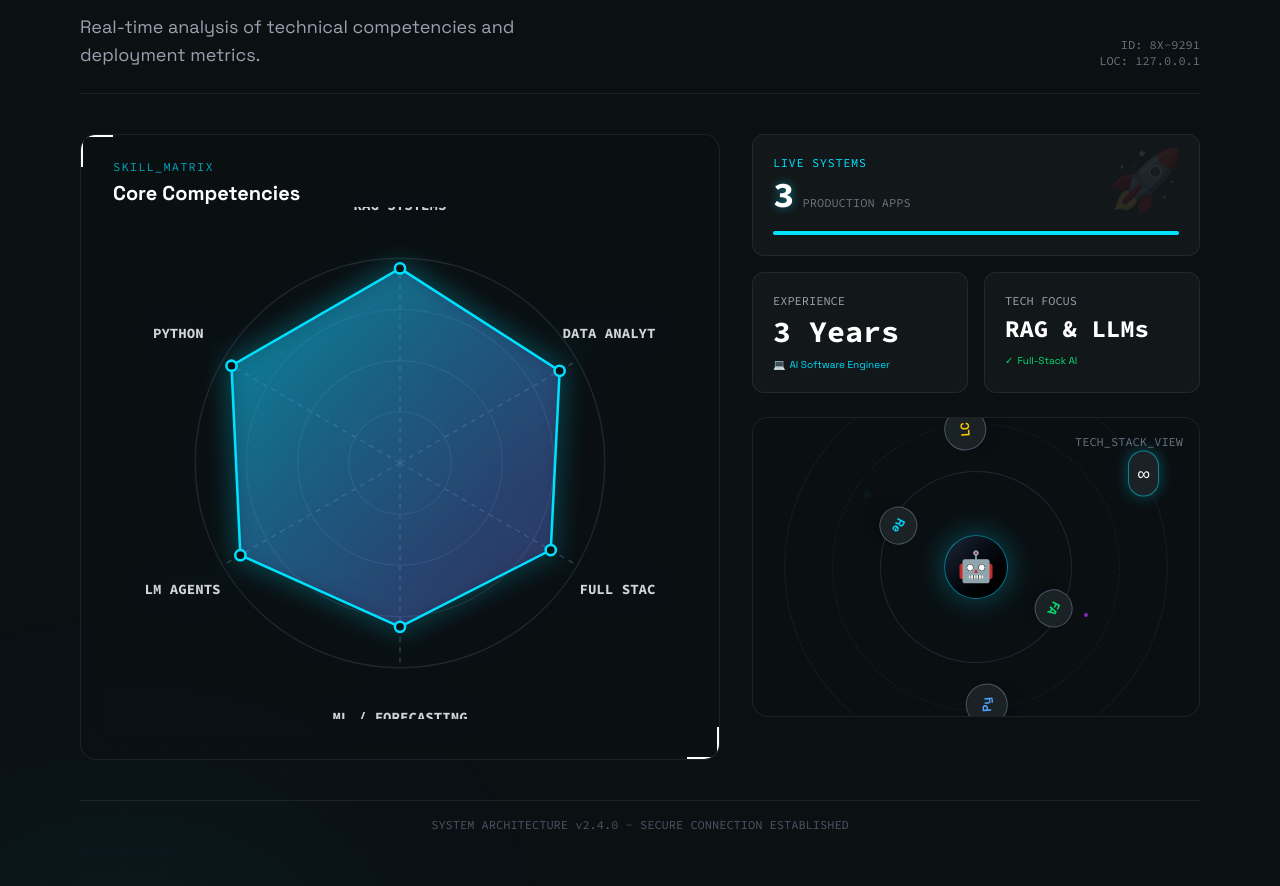
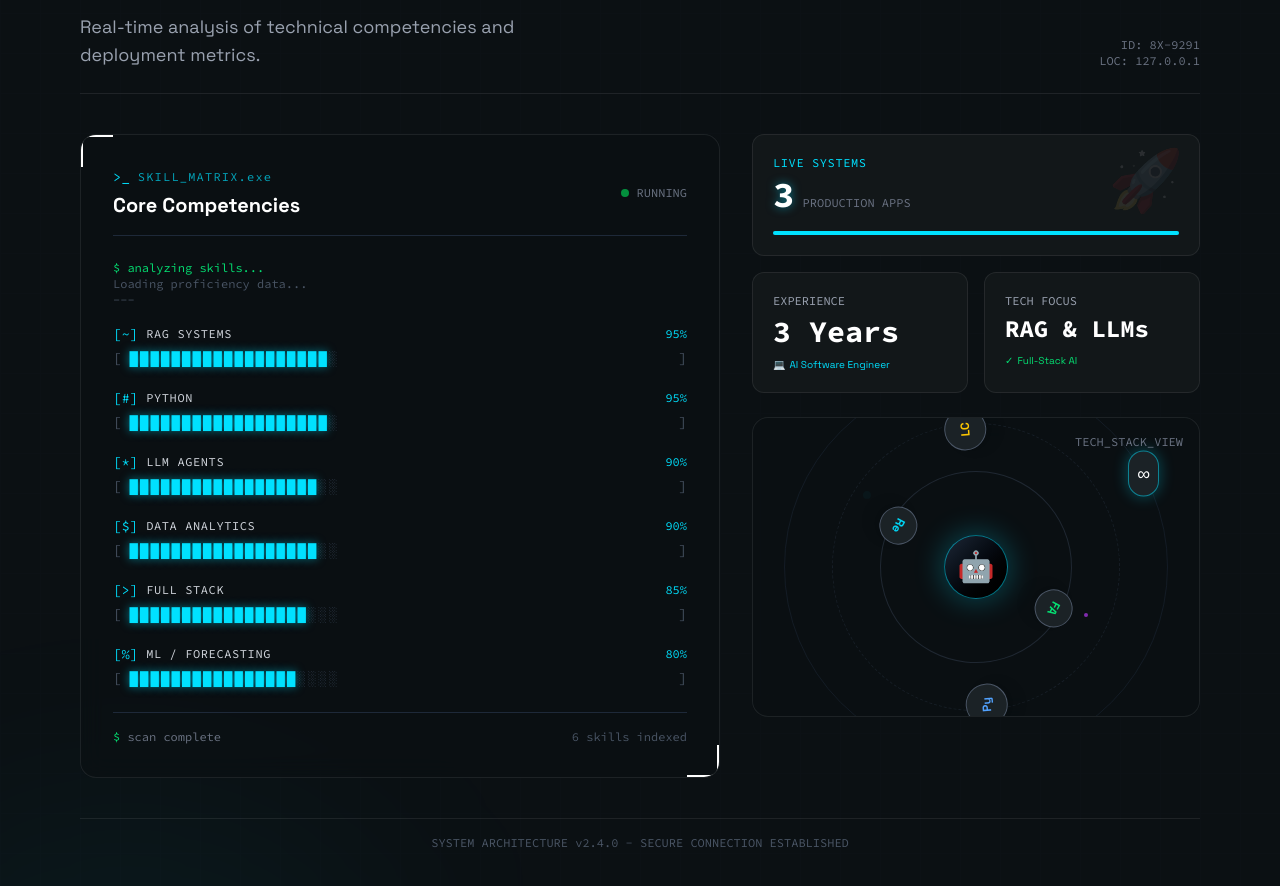
Before and after one commit to faraz18001/Portfolio, a Next.js app: page / in a window 1280 px wide. Shown: the part 1881-2767 px from the top of the page. Built offline with nearby package versions, Linux system fonts and the light colour scheme.

Commit message:
Replace radar chart with terminal-style animated skill bars

```diff
--- a/src/components/SkillMatrix.tsx
+++ b/src/components/SkillMatrix.tsx
@@ -1,147 +1,165 @@
 "use client";
 
 import { motion } from "framer-motion";
+import { useEffect, useState } from "react";
 
 const skills = [
-    { name: "RAG SYSTEMS", value: 95, angle: 0 },
-    { name: "DATA ANALYTICS", value: 90, angle: 60 },
-    { name: "FULL STACK", value: 85, angle: 120 },
-    { name: "ML / FORECASTING", value: 80, angle: 180 },
-    { name: "LLM AGENTS", value: 90, angle: 240 },
-    { name: "PYTHON", value: 95, angle: 300 },
+    { name: "RAG SYSTEMS", value: 95, icon: "[~]" },
+    { name: "PYTHON", value: 95, icon: "[#]" },
+    { name: "LLM AGENTS", value: 90, icon: "[*]" },
+    { name: "DATA ANALYTICS", value: 90, icon: "[$]" },
+    { name: "FULL STACK", value: 85, icon: "[>]" },
+    { name: "ML / FORECASTING", value: 80, icon: "[%]" },
 ];
 
-export default function SkillMatrix() {
-    // Calculate polygon points based on skill values
-    const calculatePoint = (angle: number, value: number, centerX: number, centerY: number, maxRadius: number) => {
-        const normalizedValue = value / 100;
-        const radius = normalizedValue * maxRadius;
-        const radians = (angle - 90) * (Math.PI / 180);
-        const x = centerX + radius * Math.cos(radians);
-        const y = centerY + radius * Math.sin(radians);
-        return { x, y };
-    };
+interface TerminalBarProps {
+    name: string;
+    value: number;
+    icon: string;
+    delay: number;
+}
 
-    const centerX = 200;
-    const centerY = 200;
-    const maxRadius = 160;
+function TerminalBar({ name, value, icon, delay }: TerminalBarProps) {
+    const [displayedValue, setDisplayedValue] = useState(0);
+    const [isVisible, setIsVisible] = useState(false);
 
-    // Generate polygon points
-    const polygonPoints = skills.map(skill => {
-        const point = calculatePoint(skill.angle, skill.value, centerX, centerY, maxRadius);
-        return `${point.x},${point.y}`;
-    }).join(" ");
+    const totalBlocks = 20;
+    const filledBlocks = Math.round((displayedValue / 100) * totalBlocks);
 
-    // Generate label positions
-    const labelPositions = skills.map(skill => {
-        const labelRadius = maxRadius + 40;
-        const radians = (skill.angle - 90) * (Math.PI / 180);
-        return {
-            name: skill.name,
-            x: centerX + labelRadius * Math.cos(radians),
-            y: centerY + labelRadius * Math.sin(radians),
-        };
-    });
+    useEffect(() => {
+        const timer = setTimeout(() => {
+            setIsVisible(true);
+        }, delay);
+        return () => clearTimeout(timer);
+    }, [delay]);
 
-    // Generate data point positions
-    const dataPoints = skills.map(skill => {
-        return calculatePoint(skill.angle, skill.value, centerX, centerY, maxRadius);
-    });
+    useEffect(() => {
+        if (!isVisible) return;
+
+        let current = 0;
+        const increment = value / 30;
+        const interval = setInterval(() => {
+            current += increment;
+            if (current >= value) {
+                setDisplayedValue(value);
+                clearInterval(interval);
+            } else {
+                setDisplayedValue(Math.floor(current));
+            }
+        }, 30);
+
+        return () => clearInterval(interval);
+    }, [isVisible, value]);
+
+    // Build the progress bar string
+    let barString = "";
+    for (let i = 0; i < totalBlocks; i++) {
+        if (i < filledBlocks) {
+            barString += "█";
+        } else {
+            barString += "░";
+        }
+    }
 
     return (
-        <div className="relative flex-grow min-h-[500px] rounded-2xl border border-[var(--glass-border)] glass-panel p-6 lg:p-10 flex flex-col items-center justify-center overflow-hidden group corner-borders">
-            {/* Chart Title */}
-            <div className="absolute top-6 left-8 flex flex-col gap-1">
-                <span className="text-xs font-mono text-[var(--primary)]/70 tracking-widest">
-                    SKILL_MATRIX
+        <motion.div
+            className="font-mono text-sm"
+            initial={{ opacity: 0, x: -20 }}
+            animate={isVisible ? { opacity: 1, x: 0 } : {}}
+            transition={{ duration: 0.3 }}
+        >
+            {/* Skill Name Row */}
+            <div className="flex items-center justify-between mb-1">
+                <div className="flex items-center gap-2">
+                    <span className="text-[var(--primary)]">{icon}</span>
+                    <span className="text-gray-300 text-xs tracking-wider">{name}</span>
+                </div>
+                <span className="text-[var(--primary)] text-xs">
+                    {displayedValue}%
                 </span>
-                <h3 className="text-xl font-bold text-white">Core Competencies</h3>
             </div>
 
-            {/* SVG Radar Chart */}
-            <div className="relative w-full max-w-lg aspect-square mt-8">
-                <svg
-                    viewBox="0 0 400 400"
-                    className="w-full h-full drop-shadow-[0_0_15px_rgba(0,225,255,0.15)]"
-                >
-                    <defs>
-                        <radialGradient id="radar-glow" cx="50%" cy="50%" r="50%" fx="50%" fy="50%">
-                            <stop offset="0%" stopColor="rgba(0, 225, 255, 0.1)" />
-                            <stop offset="100%" stopColor="rgba(0, 225, 255, 0)" />
-                        </radialGradient>
-                        <linearGradient id="poly-gradient" x1="0%" y1="0%" x2="100%" y2="100%">
-                            <stop offset="0%" stopColor="#00e1ff" stopOpacity="0.4" />
-                            <stop offset="100%" stopColor="#B537F2" stopOpacity="0.2" />
-                        </linearGradient>
-                    </defs>
+            {/* Progress Bar Row */}
+            <div className="flex items-center gap-2">
+                <span className="text-gray-600">[</span>
+                <div className="relative flex-1">
+                    <span
+                        className="text-[var(--primary)] tracking-[0.15em]"
+                        style={{
+                            textShadow: "0 0 10px rgba(0, 225, 255, 0.5)"
+                        }}
+                    >
+                        {barString.slice(0, filledBlocks)}
+                    </span>
+                    <span className="text-gray-700 tracking-[0.15em]">
+                        {barString.slice(filledBlocks)}
+                    </span>
+                </div>
+                <span className="text-gray-600">]</span>
+            </div>
+        </motion.div>
+    );
+}
 
-                    {/* Background Circles/Grid */}
-                    <g fill="none" stroke="rgb(55, 65, 81)" strokeWidth="1">
-                        <circle cx={centerX} cy={centerY} r={40} opacity={0.5} />
-                        <circle cx={centerX} cy={centerY} r={80} opacity={0.5} />
-                        <circle cx={centerX} cy={centerY} r={120} opacity={0.5} />
-                        <circle cx={centerX} cy={centerY} r={160} opacity={0.5} />
-                    </g>
+export default function SkillMatrix() {
+    return (
+        <div className="relative flex-grow min-h-[500px] rounded-2xl border border-[var(--glass-border)] glass-panel p-6 lg:p-8 flex flex-col overflow-hidden group corner-borders">
+            {/* Header */}
+            <div className="flex items-center justify-between mb-6 pb-4 border-b border-gray-800">
+                <div className="flex flex-col gap-1">
+                    <div className="flex items-center gap-2">
+                        <span className="text-[var(--primary)] font-mono text-sm">&gt;_</span>
+                        <span className="text-xs font-mono text-[var(--primary)]/70 tracking-widest">
+                            SKILL_MATRIX.exe
+                        </span>
+                    </div>
+                    <h3 className="text-xl font-bold text-white">Core Competencies</h3>
+                </div>
+                <div className="flex items-center gap-2">
+                    <div className="w-2 h-2 rounded-full bg-green-500 animate-pulse" />
+                    <span className="text-xs font-mono text-gray-500">RUNNING</span>
+                </div>
+            </div>
 
-                    {/* Axes */}
-                    <g stroke="rgb(55, 65, 81)" strokeWidth="1" strokeDasharray="4 4">
-                        {skills.map((skill, i) => {
-                            const endPoint = calculatePoint(skill.angle, 100, centerX, centerY, maxRadius);
-                            return (
-                                <line
-                                    key={i}
-                                    x1={centerX}
-                                    y1={centerY}
-                                    x2={endPoint.x}
-                                    y2={endPoint.y}
-                                />
-                            );
-                        })}
-                    </g>
+            {/* Terminal Output Header */}
+            <div className="font-mono text-xs text-gray-500 mb-4">
+                <p className="text-green-400">$ analyzing skills...</p>
+                <p className="text-gray-600">Loading proficiency data...</p>
+                <p className="text-gray-600">---</p>
+            </div>
 
-                    {/* Data Polygon */}
-                    <motion.polygon
-                        points={polygonPoints}
-                        fill="url(#poly-gradient)"
-                        stroke="#00e1ff"
-                        strokeWidth="2"
-                        className="drop-shadow-[0_0_10px_rgba(0,225,255,0.6)]"
-                        initial={{ opacity: 0, scale: 0.8 }}
-                        animate={{ opacity: 1, scale: 1 }}
-                        transition={{ duration: 1, ease: "easeOut" }}
+            {/* Skill Bars */}
+            <div className="flex flex-col gap-5 flex-grow">
+                {skills.map((skill, index) => (
+                    <TerminalBar
+                        key={skill.name}
+                        name={skill.name}
+                        value={skill.value}
+                        icon={skill.icon}
+                        delay={index * 150}
                     />
+                ))}
+            </div>
 
-                    {/* Data Points */}
-                    <g fill="#0b1013" stroke="#00e1ff" strokeWidth="2">
-                        {dataPoints.map((point, i) => (
-                            <motion.circle
-                                key={i}
-                                cx={point.x}
-                                cy={point.y}
-                                r={4}
-                                className="cursor-pointer hover:fill-[var(--primary)] transition-colors"
-                                initial={{ opacity: 0 }}
-                                animate={{ opacity: 1 }}
-                                transition={{ duration: 0.5, delay: 0.5 + i * 0.1 }}
-                            />
-                        ))}
-                    </g>
+            {/* Footer */}
+            <div className="mt-6 pt-4 border-t border-gray-800 font-mono text-xs text-gray-500">
+                <div className="flex items-center justify-between">
+                    <span>
+                        <span className="text-green-400">$</span> scan complete
+                    </span>
+                    <span className="text-gray-600">
+                        {skills.length} skills indexed
+                    </span>
+                </div>
+            </div>
 
-                    {/* Labels */}
-                    <g
-                        className="text-[11px] font-mono font-bold"
-                        dominantBaseline="middle"
-                        textAnchor="middle"
-                        fill="rgb(209, 213, 219)"
-                    >
-                        {labelPositions.map((label, i) => (
-                            <text key={i} x={label.x} y={label.y}>
-                                {label.name}
-                            </text>
-                        ))}
-                    </g>
-                </svg>
-            </div>
+            {/* Scanline Effect */}
+            <div
+                className="absolute inset-0 pointer-events-none opacity-5"
+                style={{
+                    background: "repeating-linear-gradient(0deg, transparent, transparent 2px, rgba(0, 225, 255, 0.03) 2px, rgba(0, 225, 255, 0.03) 4px)"
+                }}
+            />
         </div>
     );
 }
```
